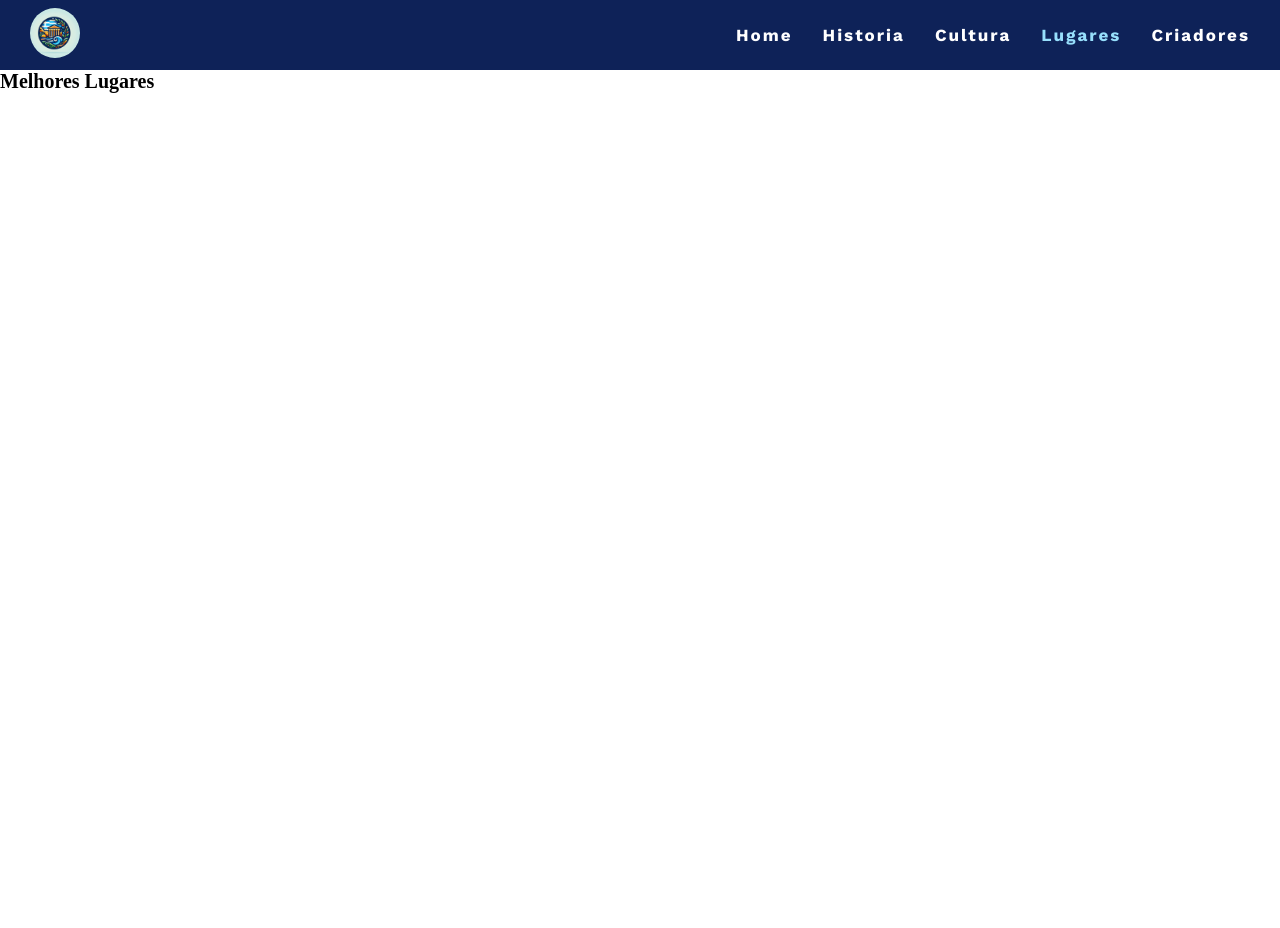
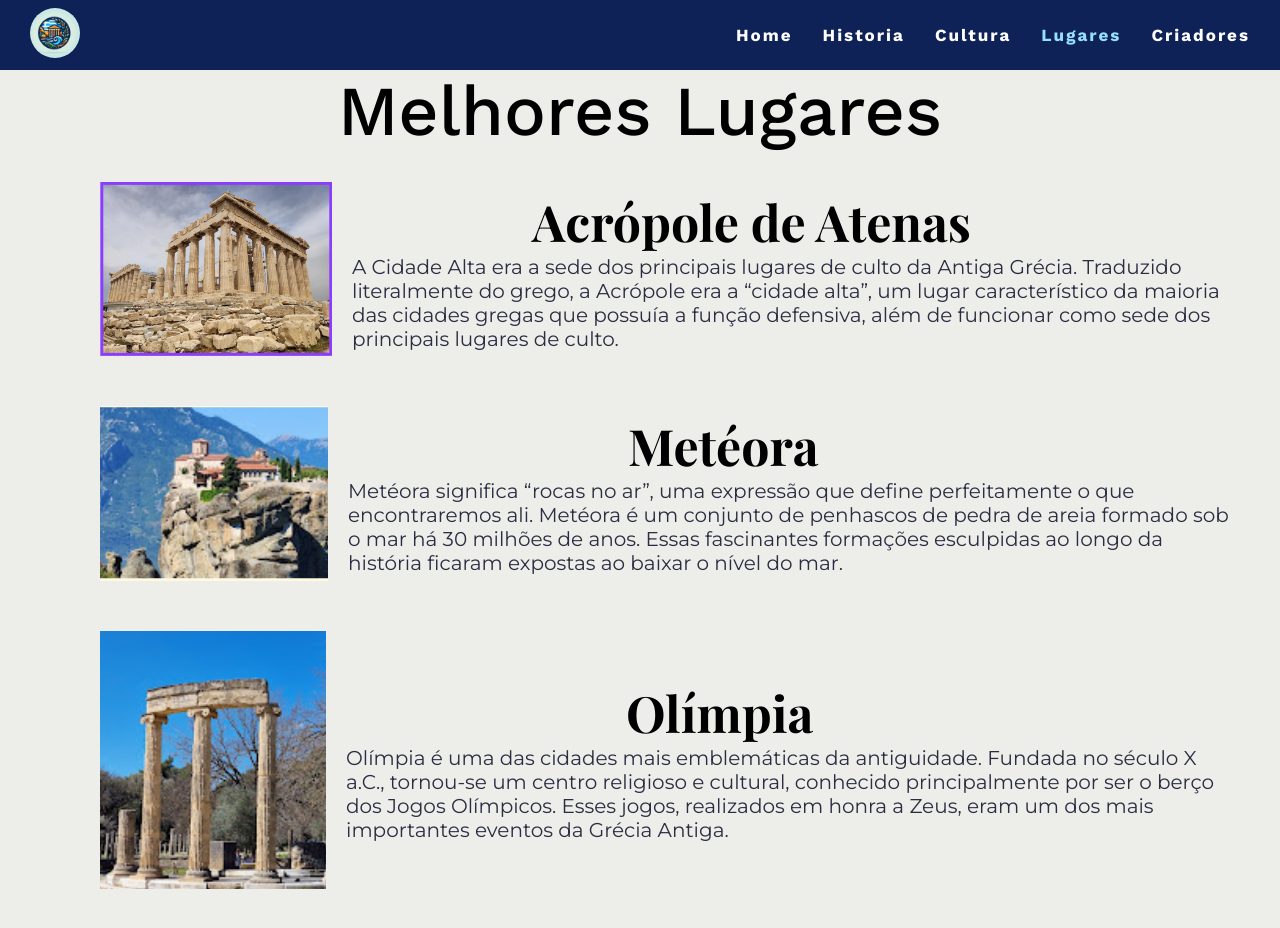
Before and after one commit to arthurdelaterra12B/Grecia, a plain HTML site: page pages/pontos.html in a window 1280 px wide. Before the commit the page ends 800 px from the top, so only its background shows below. Drawn offline with nearby package versions, Linux system fonts and the light colour scheme; a web font is replaced by a local one.

Commit message:
fim do pontos / inicio do criadores

```diff
--- a/css-geral/global.css
+++ b/css-geral/global.css
@@ -30,6 +30,9 @@
     --cultura4-bg: url(../assist-2/cultura-4.PNG);
     --cultura5-bg: url(../assist-2/cultura-5.PNG);
     --cultura6-bg: url(../assist-2/cultura-6.PNG);
+    --ponto1-bg: url(../assist4/ponto1.PNG);
+    --ponto2-bg: url(../assist4/ponto2.PNG);
+    --ponto3-bg: url(../assist4/ponto3.PNG);
     --arthur-bg: url(../assist-2/criadores-1.PNG);
     --joao-bg: url(../assist-2/criadores-2.PNG);
     --kauan-bg: url(../assist-2/criadores-3.PNG);
--- a/pages/pontos.css
+++ b/pages/pontos.css
@@ -1,2 +1,95 @@
 @import "../css-geral/global.css";
 @import "../css-geral/header.css";
+
+
+body{
+    background-color: var(--fundo);
+}
+
+h1{
+    font-family: 'Work sans', sans-serif;
+    text-align: center;
+    font-weight: 500;
+    font-size: 7rem;
+    margin-bottom: 3rem;
+}
+
+h2{
+    font-family: 'Playfair display', sans-serif;
+    font-size: 5rem;
+}
+
+p{
+    font-family: 'montserrat', sans-serif;
+    color: var(--texto);
+    font-size: 2rem;
+}
+
+.um{
+    display: flex;
+    justify-content: space-between;
+    align-items: center;
+    margin-bottom: 5rem;
+}
+
+.um h2{
+    align-items: center;
+    margin-left: 20rem;
+}
+
+.aa p{
+    margin-right: 5rem;
+    margin-left: 2rem;
+}
+
+.um img{
+    max-width: 100%;
+    height: auto;
+    margin-left: 10rem;
+}
+
+.dois{
+    display: flex;
+    justify-content: space-between;
+    align-items: center;
+    margin-bottom: 5rem;
+}
+
+.dois h2{
+    align-items: center;
+    margin-left: 30rem;
+}
+
+.bb p{
+    margin-right: 5rem;
+    margin-left: 2rem;
+}
+
+.dois img{
+    max-width: 100%;
+    height: auto;
+    margin-left: 10rem;
+}
+
+.tres{
+    display: flex;
+    justify-content: space-between;
+    align-items: center;
+    margin-bottom: 5rem;
+}
+
+.tres h2{
+    align-items: center;
+    margin-left: 30rem;
+}
+
+.cc p{
+    margin-right: 5rem;
+    margin-left: 2rem;
+}
+
+.tres img{
+    max-width: 100%;
+    height: auto;
+    margin-left: 10rem;
+}
--- a/pages/pontos.html
+++ b/pages/pontos.html
@@ -39,6 +39,30 @@
     </header>
     <main>
         <h1>Melhores Lugares</h1>
+
+        <div class="um">
+            <img src="../assist4/ponto1.PNG" alt="acropole">
+            <div class="aa">
+                <h2>Acrópole de Atenas</h2>
+                <p>A Cidade Alta era a sede dos principais lugares de culto da Antiga Grécia. Traduzido literalmente do grego, a Acrópole era a “cidade alta”, um lugar característico da maioria das cidades gregas que possuía a função defensiva, além de funcionar como sede dos principais lugares de culto.</p>
+            </div>
+        </div>
+
+        <div class="dois">
+            <img src="../assist4/ponto2.PNG" alt="meteora">
+            <div class="bb">
+                <h2>Metéora</h2>
+                <p>Metéora significa “rocas no ar”, uma expressão que define perfeitamente o que encontraremos ali. Metéora é um conjunto de penhascos de pedra de areia formado sob o mar há 30 milhões de anos. Essas fascinantes formações esculpidas ao longo da história ficaram expostas ao baixar o nível do mar.</p>
+            </div>
+        </div>
+
+        <div class="tres">
+            <img src="../assist4/ponto3.PNG" alt="olimpia">
+            <div class="cc">
+                <h2>Olímpia</h2>
+                <p>Olímpia é uma das cidades mais emblemáticas da antiguidade. Fundada no século X a.C., tornou-se um centro religioso e cultural, conhecido principalmente por ser o berço dos Jogos Olímpicos. Esses jogos, realizados em honra a Zeus, eram um dos mais importantes eventos da Grécia Antiga.</p>
+            </div>
+        </div>
     </main>
 </body>
 </html>
```
Also changed, not shown: assist4/ponto1.PNG (added), assist4/ponto2.PNG (added), assist4/ponto3.PNG (added).
